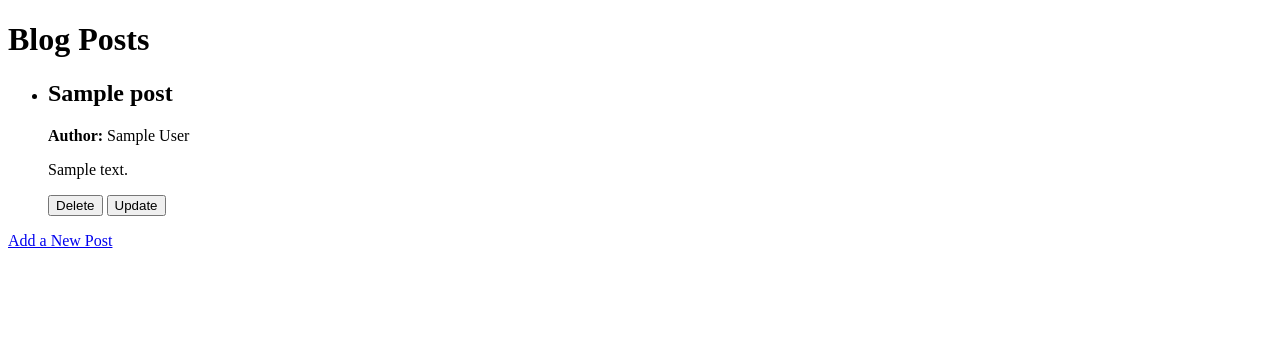
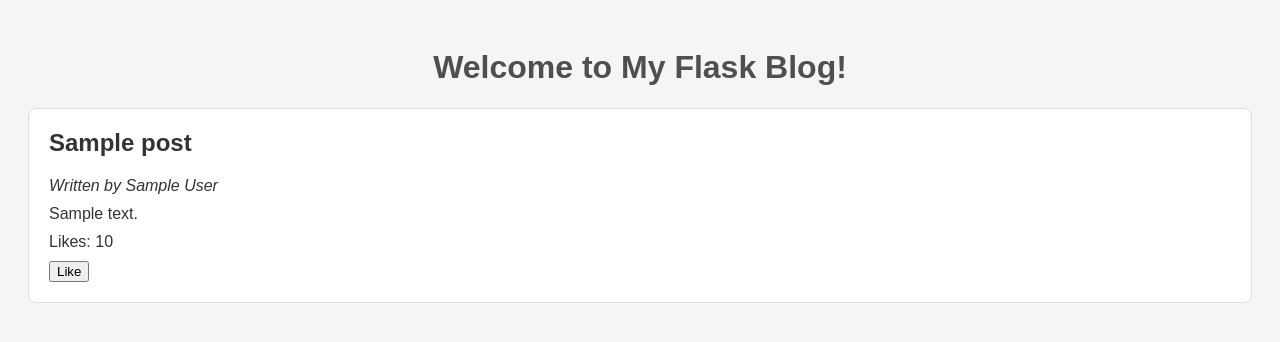
Before and after one commit to VasanthyGroney/masterblog, a Flask app: template templates/index.html in a window 1280 px wide. Shown: the top 342 px of the page. Run offline with Flask 3, Linux system fonts and the light colour scheme; the template is opened without the code that fills it: most values are stand-ins (such as "Sample title", 1, 10 or a date in 2020).

Commit message:
like button n route

```diff
--- a/app.py
+++ b/app.py
@@ -1,16 +1,39 @@
 from flask import Flask, request, render_template, redirect, url_for
 import json
+import os
 
 app = Flask(__name__)
 
+
 def load_blog_posts():
-    with open('blog_posts.json', 'r') as file:
-        return json.load(file)
+    if os.path.exists('blog_posts.json'):
+        with open('blog_posts.json', 'r') as file:
+            return json.load(file)
+    else:
+        return []
 
 def save_blog_posts(posts):
     with open('blog_posts.json', 'w') as file:
         json.dump(posts, file, indent=4)
 
+def fetch_post_by_id(post_id):
+    blog_posts = load_blog_posts()
+    if 0 <= post_id < len(blog_posts):
+        return blog_posts[post_id]
+    return None
+
+
+@app.route('/like/<int:id>', methods=['POST'])
+def like(id):
+    blog_posts = load_blog_posts()
+    for post in blog_posts:
+        if post['id'] == id:
+            post['likes'] = post.get('likes', 0) + 1
+            break
+    save_blog_posts(blog_posts)
+    return redirect(url_for('index'))
+
+# Routes
 @app.route('/')
 def index():
     blog_posts = load_blog_posts()
@@ -34,14 +57,19 @@ def add():
 def update(post_id):
     blog_posts = load_blog_posts()
     if request.method == 'POST':
-        blog_posts[post_id] = {
-            "title": request.form['title'],
-            "author": request.form['author'],
-            "content": request.form['content']
-        }
-        save_blog_posts(blog_posts)
-        return redirect(url_for('index'))
-    post = blog_posts[post_id]
+        if 0 <= post_id < len(blog_posts):
+            blog_posts[post_id] = {
+                "title": request.form['title'],
+                "author": request.form['author'],
+                "content": request.form['content']
+            }
+            save_blog_posts(blog_posts)
+            return redirect(url_for('index'))
+        else:
+            return "Post not found", 404
+    post = fetch_post_by_id(post_id)
+    if post is None:
+        return "Post not found", 404
     return render_template('update.html', post=post, post_id=post_id)
 
 @app.route('/delete/<int:post_id>', methods=['POST'])
@@ -53,4 +81,4 @@ def delete(post_id):
     return redirect(url_for('index'))
 
 if __name__ == '__main__':
-    app.run(debug=True)
+    app.run(debug=True, port=5002)
--- a/templates/index.html
+++ b/templates/index.html
@@ -3,25 +3,21 @@
 <head>
     <meta charset="UTF-8">
     <meta name="viewport" content="width=device-width, initial-scale=1.0">
-    <title>Blog Posts</title>
+    <title>My Flask Blog</title>
+    <link rel="stylesheet" href="{{ url_for('static', filename='style.css') }}">
 </head>
 <body>
-    <h1>Blog Posts</h1>
-    <ul>
-        {% for post in posts %}
-        <li>
-            <h2>{{ post.title }}</h2>
-            <p><strong>Author:</strong> {{ post.author }}</p>
-            <p>{{ post.content }}</p>
-            <form action="/delete/{{ loop.index0 }}" method="POST" style="display:inline;">
-                <button type="submit">Delete</button>
-            </form>
-            <form action="/update/{{ loop.index0 }}" method="GET" style="display:inline;">
-                <button type="submit">Update</button>
-            </form>
-        </li>
-        {% endfor %}
-    </ul>
-    <a href="/add">Add a New Post</a>
+    <h1>Welcome to My Flask Blog!</h1>
+    {% for post in posts %}
+    <div class="post">
+        <h2>{{ post['title'] }}</h2>
+        <p><em>Written by {{ post['author'] }}</em></p>
+        <p>{{ post['content'] }}</p>
+        <p>Likes: <span id="likes-{{ post['id'] }}">{{ post.get('likes', 0) }}</span></p>
+        <form action="{{ url_for('like', id=post['id']) }}" method="POST">
+            <button type="submit">Like</button>
+        </form>
+    </div>
+    {% endfor %}
 </body>
 </html>
```
Also changed, not shown: 1 other file.
